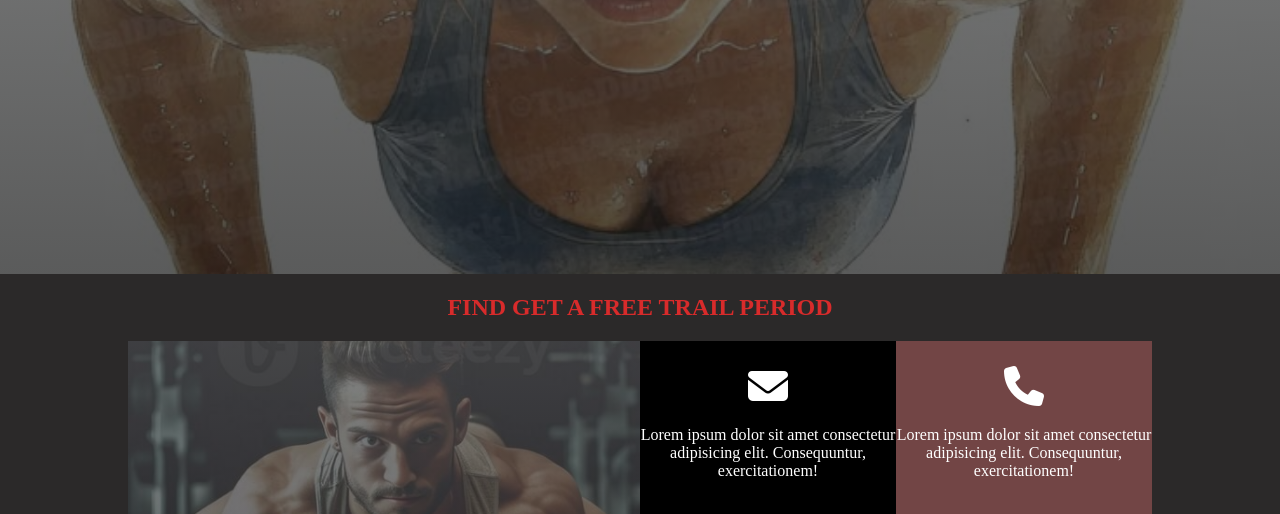
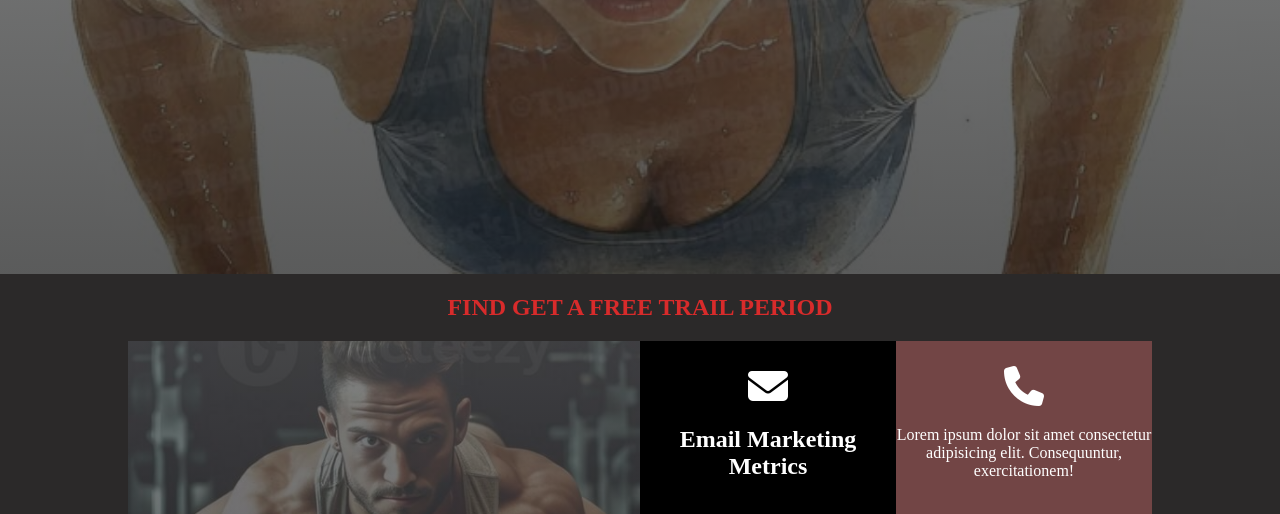
Before and after one commit to Jomo245/FITNESS-WEBSITE, a plain HTML site: page contact.html in a window 1280 px wide. Shown: the part 286-800 px from the top of the page. Drawn offline with Linux system fonts and the light colour scheme.

```diff
--- a/contact.html
+++ b/contact.html
@@ -48,7 +48,8 @@
           <div class="phone">
             <a href="mailto:johnisige2020@gmail.com" title="Mail Us"><i class="fa-solid fa-envelope"></i></i></a></i>
          </div>
-         <p>Lorem ipsum dolor sit amet consectetur adipisicing elit. Consequuntur, exercitationem!</p>
+         <h2>Email Marketing Metrics</h2>
+         <h3>To Help You Grow Your Business</h3>
         </div>
 
 
```
